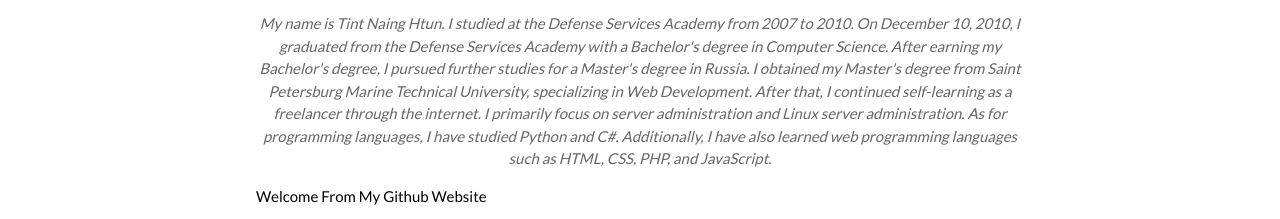
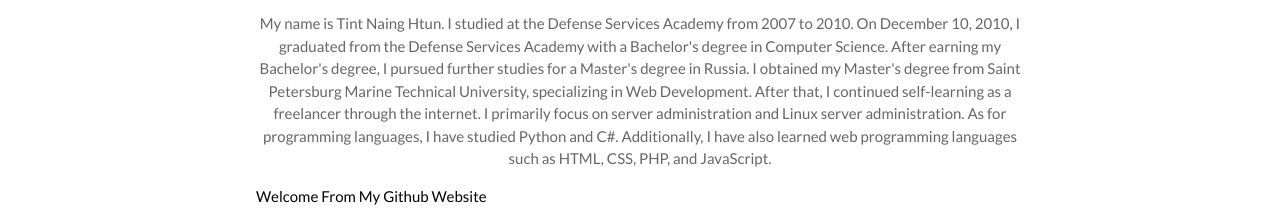
Before and after one commit to tintnaing/tintnaing.github.io, a plain HTML site: page index.html in a window 1280 px wide. Shown: the part 468-687 px from the top of the page. Drawn offline with nearby package versions, Linux system fonts and the light colour scheme.

Commit message:
Update index.html

```diff
--- a/index.html
+++ b/index.html
@@ -40,14 +40,14 @@ body {font-family: "Lato", sans-serif}
   <!-- The Band Section -->
   <div class="w3-container w3-content w3-center w3-padding-64" style="max-width:800px" id="band">
     <h2 class="w3-wide">About Me</h2>
-    <p class="w3-opacity"><i> My name is Tint Naing Htun.
+    <p class="w3-opacity">My name is Tint Naing Htun.
 I studied at the Defense Services Academy from 2007 to 2010. On December 10, 2010, I graduated from the Defense Services Academy with a Bachelor's degree in Computer Science.
 After earning my Bachelor's degree, I pursued further studies for a Master's degree in Russia.
 I obtained my Master's degree from Saint Petersburg Marine Technical University, specializing in Web Development.
 After that, I continued self-learning as a freelancer through the internet.
 I primarily focus on server administration and Linux server administration.
 As for programming languages, I have studied Python and C#.
-Additionally, I have also learned web programming languages such as HTML, CSS, PHP, and JavaScript.</i></p>
+Additionally, I have also learned web programming languages such as HTML, CSS, PHP, and JavaScript.</p>
     <p class="w3-justify">Welcome From My Github Website</p>
     <h2 class="w3-wide w3-center">CONTACT</h2>
     <p class="w3-opacity w3-center"><i>Sent to me </i></p>
```
